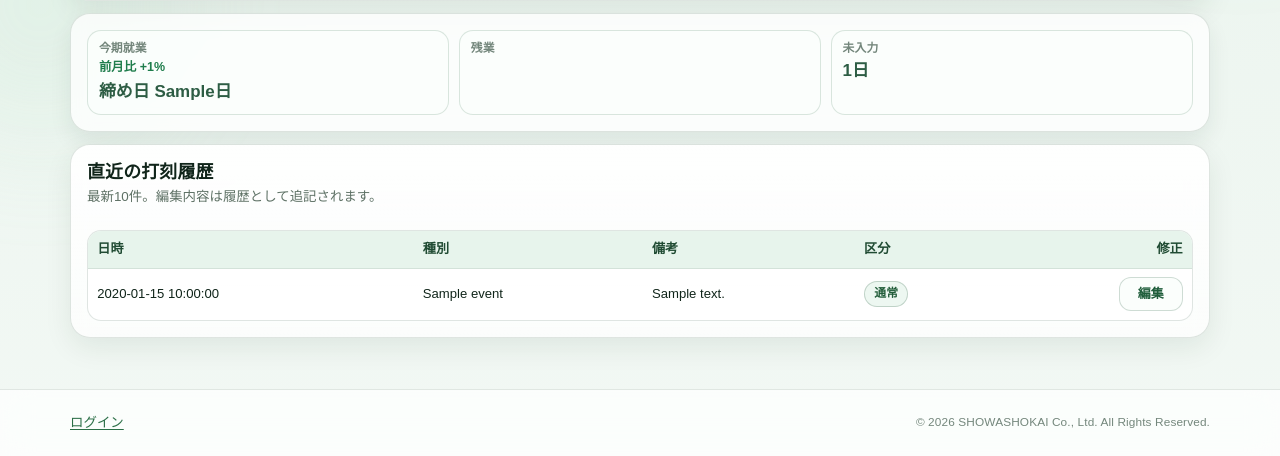
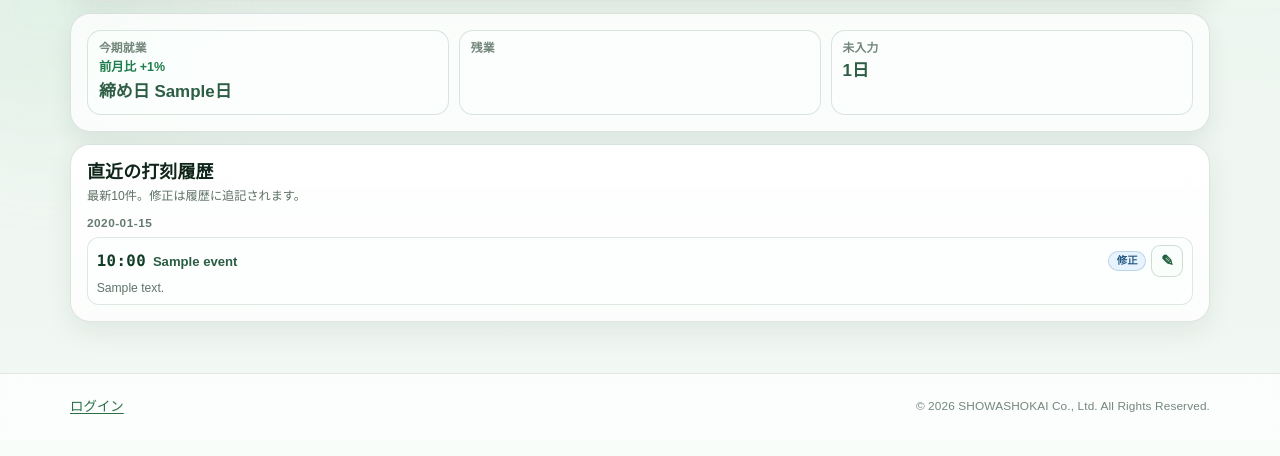
Before and after one commit to tenten-10-10/cloudlog, a Python web app: template cloudlog/templates/today.html in a window 1280 px wide. Shown: the part 555-1011 px from the top of the page. After the commit the page ends 969 px from the top, so only its background shows below. Run offline with Jinja, Linux system fonts and the light colour scheme; the template is opened without the code that fills it: most values are stand-ins (such as "Sample title", 1, 10 or a date in 2020).

Commit message:
Compress recent punch history into compact row cards

```diff
--- a/cloudlog/static/style.css
+++ b/cloudlog/static/style.css
@@ -1979,22 +1979,114 @@ body.drawer-open {
   margin-bottom: 0.2rem;
 }
 
-.history-table-wrap {
-  overflow-x: auto;
-}
-
-.punch-history th,
-.punch-history td {
-  vertical-align: middle;
-}
-
-.punch-history td:last-child,
-.punch-history th:last-child {
-  text-align: right;
+.history-panel__head .muted {
+  margin-top: 0.08rem;
+  font-size: 0.76rem;
+}
+
+.history-compact-list {
+  display: grid;
+  gap: 0.56rem;
+}
+
+.history-date-group {
+  display: grid;
+  gap: 0.34rem;
+}
+
+.history-date-heading {
+  margin: 0;
+  color: #657b6f;
+  font-size: 0.74rem;
+  font-weight: 760;
+  letter-spacing: 0.04em;
+}
+
+.history-date-items {
+  display: grid;
+  gap: 0.4rem;
+}
+
+.history-row {
+  border-radius: 12px;
+  border: 1px solid rgba(32, 91, 58, 0.14);
+  background: rgba(253, 255, 254, 0.88);
+  padding: 0.42rem 0.54rem;
+}
+
+.history-row__main {
+  display: flex;
+  align-items: center;
+  justify-content: space-between;
+  gap: 0.5rem;
+}
+
+.history-row__left {
+  min-width: 0;
+  display: inline-flex;
+  align-items: baseline;
+  gap: 0.42rem;
+}
+
+.history-row__time {
+  font-family: "JetBrains Mono", "SF Mono", "Menlo", "Consolas", monospace;
+  color: #123b26;
+  font-size: 0.98rem;
+  font-weight: 820;
+  letter-spacing: 0.03em;
+}
+
+.history-row__type {
+  color: #2b5d43;
+  font-size: 0.82rem;
+  font-weight: 730;
+}
+
+.history-row__right {
+  flex-shrink: 0;
+  display: inline-flex;
+  align-items: center;
+  gap: 0.34rem;
+}
+
+.status--tiny {
+  padding: 0.12rem 0.46rem;
+  font-size: 0.65rem;
+  line-height: 1.35;
 }
 
 .history-edit-btn {
-  min-width: 64px;
+  min-width: 32px;
+}
+
+.history-edit-btn--icon {
+  width: 32px;
+  min-height: 32px;
+  border-radius: 9px;
+  padding: 0;
+  display: inline-flex;
+  align-items: center;
+  justify-content: center;
+}
+
+.history-edit-btn--icon span {
+  font-size: 0.95rem;
+  line-height: 1;
+}
+
+.history-row__note {
+  margin: 0.16rem 0 0;
+  color: #60756a;
+  font-size: 0.76rem;
+  white-space: nowrap;
+  overflow: hidden;
+  text-overflow: ellipsis;
+}
+
+.history-empty {
+  margin: 0;
+  padding: 0.5rem 0.2rem;
+  color: #70857a;
 }
 
 .modal-backdrop {
@@ -2170,6 +2262,22 @@ body.modal-open {
 
   .event-edit-modal {
     width: calc(100vw - 1.2rem);
+  }
+
+  .history-row {
+    padding: 0.4rem 0.5rem;
+  }
+
+  .history-row__time {
+    font-size: 0.95rem;
+  }
+
+  .history-row__type {
+    font-size: 0.8rem;
+  }
+
+  .history-row__note {
+    font-size: 0.74rem;
   }
 }
 
--- a/cloudlog/templates/today.html
+++ b/cloudlog/templates/today.html
@@ -150,51 +150,67 @@
   <div class="history-panel__head">
     <div>
       <h2>直近の打刻履歴</h2>
-      <p class="muted">最新10件。編集内容は履歴として追記されます。</p>
+      <p class="muted">最新10件。修正は履歴に追記されます。</p>
     </div>
   </div>
-  <div class="history-table-wrap">
-    <table class="table punch-history">
-      <thead>
-        <tr>
-          <th>日時</th>
-          <th>種別</th>
-          <th>備考</th>
-          <th>区分</th>
-          <th>修正</th>
-        </tr>
-      </thead>
-      <tbody id="recent-events-body">
+  <div id="recent-events-list" class="history-compact-list">
     {% if recent_events %}
+      {% set ns = namespace(last_date='') %}
       {% for ev in recent_events %}
-          <tr
+        {% set event_date = (ev.event_time_input or '')[:10] %}
+        {% if not event_date %}
+          {% set event_date = (ev.event_time_label or '')[:10] %}
+        {% endif %}
+        {% if event_date != ns.last_date %}
+          {% if not loop.first %}
+          </div>
+        </section>
+          {% endif %}
+        <section class="history-date-group" data-history-date="{{ event_date or '----' }}">
+          <h3 class="history-date-heading">{{ event_date or '----' }}</h3>
+          <div class="history-date-items">
+          {% set ns.last_date = event_date %}
+        {% endif %}
+        {% set event_hm = (ev.event_time_input or '')[11:16] %}
+        {% if not event_hm %}
+          {% set event_hm = (ev.event_time_label or '')[11:16] %}
+        {% endif %}
+        <article
+          class="history-row"
           data-event-id="{{ ev.event_id }}"
           data-event-type="{{ ev.event_type }}"
           data-event-time="{{ ev.event_time_input }}"
           data-event-note="{{ ev.note }}"
+          data-event-edited-at="{{ ev.edited_at or '' }}"
         >
-            <td data-label="日時">{{ ev.event_time_label }}</td>
-            <td data-label="種別">{{ ev.event_type_label }}</td>
-            <td data-label="備考">{{ ev.note or '—' }}</td>
-            <td data-label="区分">
-              {% if ev.is_edited %}
-              <span class="status status--submitted">修正</span>
+          <div class="history-row__main">
+            <div class="history-row__left">
+              <span class="history-row__time">{{ event_hm or '--:--' }}</span>
+              <span class="history-row__type">{{ ev.event_type_label }}</span>
+            </div>
+            <div class="history-row__right">
+              {% if ev.is_edited or ev.edited_at %}
+              <span class="status status--submitted status--tiny">修正</span>
               {% else %}
-              <span class="status">通常</span>
+              <span class="status status--tiny">通常</span>
               {% endif %}
-            </td>
-            <td data-label="修正">
-              <button class="btn btn--small btn--ghost history-edit-btn" type="button">編集</button>
-            </td>
-          </tr>
+              <button class="btn btn--ghost history-edit-btn history-edit-btn--icon" type="button" aria-label="打刻を編集" title="打刻を編集">
+                <span aria-hidden="true">&#9998;</span>
+              </button>
+            </div>
+          </div>
+          {% if ev.note %}
+          <p class="history-row__note" title="{{ ev.note }}">{{ ev.note }}</p>
+          {% endif %}
+        </article>
+        {% if loop.last %}
+          </div>
+        </section>
+        {% endif %}
       {% endfor %}
     {% else %}
-          <tr>
-            <td colspan="5" class="muted table-empty">打刻履歴がありません</td>
-          </tr>
+    <p class="history-empty muted">打刻履歴がありません</p>
     {% endif %}
-      </tbody>
-    </table>
   </div>
 </section>
 
@@ -245,7 +261,7 @@
     const primaryButton = document.getElementById("primary-clock-btn");
     const secondaryForm = document.getElementById("secondary-action-form");
     const secondaryButton = document.getElementById("secondary-action-btn");
-    const recentBody = document.getElementById("recent-events-body");
+    const recentList = document.getElementById("recent-events-list");
 
     const modal = document.getElementById("event-edit-modal");
     const modalBackdrop = document.getElementById("event-edit-backdrop");
@@ -286,6 +302,30 @@
       OUT: "退勤",
       OUTING: "外出",
       RETURN: "戻り",
+    };
+
+    const toSafeDateKey = (value) => {
+      const text = String(value || "");
+      if (text.length >= 10) return text.slice(0, 10);
+      return "----";
+    };
+
+    const pickDateKey = (event) => {
+      const input = String(event?.event_time_input || event?.event_time || "");
+      if (input.length >= 10) return toSafeDateKey(input);
+      const label = String(event?.event_time_label || "");
+      const m = label.match(/^\d{4}-\d{2}-\d{2}/);
+      return m ? m[0] : "----";
+    };
+
+    const pickHHMM = (event) => {
+      const input = String(event?.event_time_input || event?.event_time || "");
+      if (input.length >= 16) return input.slice(11, 16);
+      const parsed = parseTime(event?.event_time || event?.event_time_input);
+      if (parsed) return clockFmt.format(parsed).slice(0, 5);
+      const label = String(event?.event_time_label || "");
+      const m = label.match(/(\d{2}:\d{2})/);
+      return m ? m[1] : "--:--";
     };
 
     const escapeHtml = (text) =>
@@ -457,7 +497,7 @@
     const attachHistoryEditHandlers = () => {
       document.querySelectorAll(".history-edit-btn").forEach((btn) => {
         btn.addEventListener("click", () => {
-          const row = btn.closest("tr[data-event-id]");
+          const row = btn.closest("[data-event-id]");
           if (!row || !editEventId || !editEventTime || !editEventType || !editEventNote) return;
           editEventId.value = row.dataset.eventId || "";
           editEventType.value = row.dataset.eventType || "IN";
@@ -469,37 +509,78 @@
     };
 
     const renderRecentEvents = (rows) => {
-      if (!recentBody) return;
+      if (!recentList) return;
       const list = Array.isArray(rows) ? rows : [];
       if (!list.length) {
-        recentBody.innerHTML = '<tr><td colspan="5" class="muted table-empty">打刻履歴がありません</td></tr>';
+        recentList.innerHTML = '<p class="history-empty muted">打刻履歴がありません</p>';
         return;
       }
-      recentBody.innerHTML = list
+
+      const normalized = list.slice().sort((a, b) => {
+        const ta = Date.parse(String(a?.event_time || a?.event_time_input || ""));
+        const tb = Date.parse(String(b?.event_time || b?.event_time_input || ""));
+        if (Number.isNaN(ta) && Number.isNaN(tb)) return 0;
+        if (Number.isNaN(ta)) return 1;
+        if (Number.isNaN(tb)) return -1;
+        return tb - ta;
+      });
+
+      const groups = new Map();
+      normalized.forEach((ev) => {
+        const key = pickDateKey(ev);
+        if (!groups.has(key)) groups.set(key, []);
+        groups.get(key).push(ev);
+      });
+
+      const html = Array.from(groups.entries())
+        .map(([dateKey, events]) => {
+          const items = events
             .map((ev) => {
-          const editedBadge = ev?.is_edited
-            ? '<span class="status status--submitted">修正</span>'
-            : '<span class="status">通常</span>';
               const eventType = String(ev?.event_type || "").toUpperCase();
               const eventTypeLabel = ev?.event_type_label || eventTypeLabelMap[eventType] || eventType;
-          const eventTimeLabel = ev?.event_time_label || formatDateTime(ev?.event_time);
-          const note = ev?.note ? escapeHtml(ev.note) : "—";
+              const hm = pickHHMM(ev);
+              const note = String(ev?.note || "").trim();
+              const noteLine = note ? `<p class="history-row__note" title="${escapeHtml(note)}">${escapeHtml(note)}</p>` : "";
+              const edited = Boolean(ev?.is_edited || ev?.edited_at || ev?.updated_at || ev?.time_edits);
+              const badge = edited
+                ? '<span class="status status--submitted status--tiny">修正</span>'
+                : '<span class="status status--tiny">通常</span>';
               return `
-            <tr
+                <article
+                  class="history-row"
                   data-event-id="${escapeHtml(ev?.event_id || "")}"
                   data-event-type="${escapeHtml(eventType)}"
                   data-event-time="${escapeHtml(ev?.event_time_input || "")}"
                   data-event-note="${escapeHtml(ev?.note || "")}"
+                  data-event-edited-at="${escapeHtml(ev?.edited_at || "")}"
                 >
-              <td data-label="日時">${escapeHtml(eventTimeLabel)}</td>
-              <td data-label="種別">${escapeHtml(eventTypeLabel)}</td>
-              <td data-label="備考">${note}</td>
-              <td data-label="区分">${editedBadge}</td>
-              <td data-label="修正"><button class="btn btn--small btn--ghost history-edit-btn" type="button">編集</button></td>
-            </tr>
+                  <div class="history-row__main">
+                    <div class="history-row__left">
+                      <span class="history-row__time">${escapeHtml(hm)}</span>
+                      <span class="history-row__type">${escapeHtml(eventTypeLabel)}</span>
+                    </div>
+                    <div class="history-row__right">
+                      ${badge}
+                      <button class="btn btn--ghost history-edit-btn history-edit-btn--icon" type="button" aria-label="打刻を編集" title="打刻を編集">
+                        <span aria-hidden="true">&#9998;</span>
+                      </button>
+                    </div>
+                  </div>
+                  ${noteLine}
+                </article>
               `;
             })
             .join("");
+          return `
+            <section class="history-date-group" data-history-date="${escapeHtml(dateKey)}">
+              <h3 class="history-date-heading">${escapeHtml(dateKey)}</h3>
+              <div class="history-date-items">${items}</div>
+            </section>
+          `;
+        })
+        .join("");
+
+      recentList.innerHTML = html;
       attachHistoryEditHandlers();
     };
 
```
Lines whose indentation alone changed are shown as unchanged.
